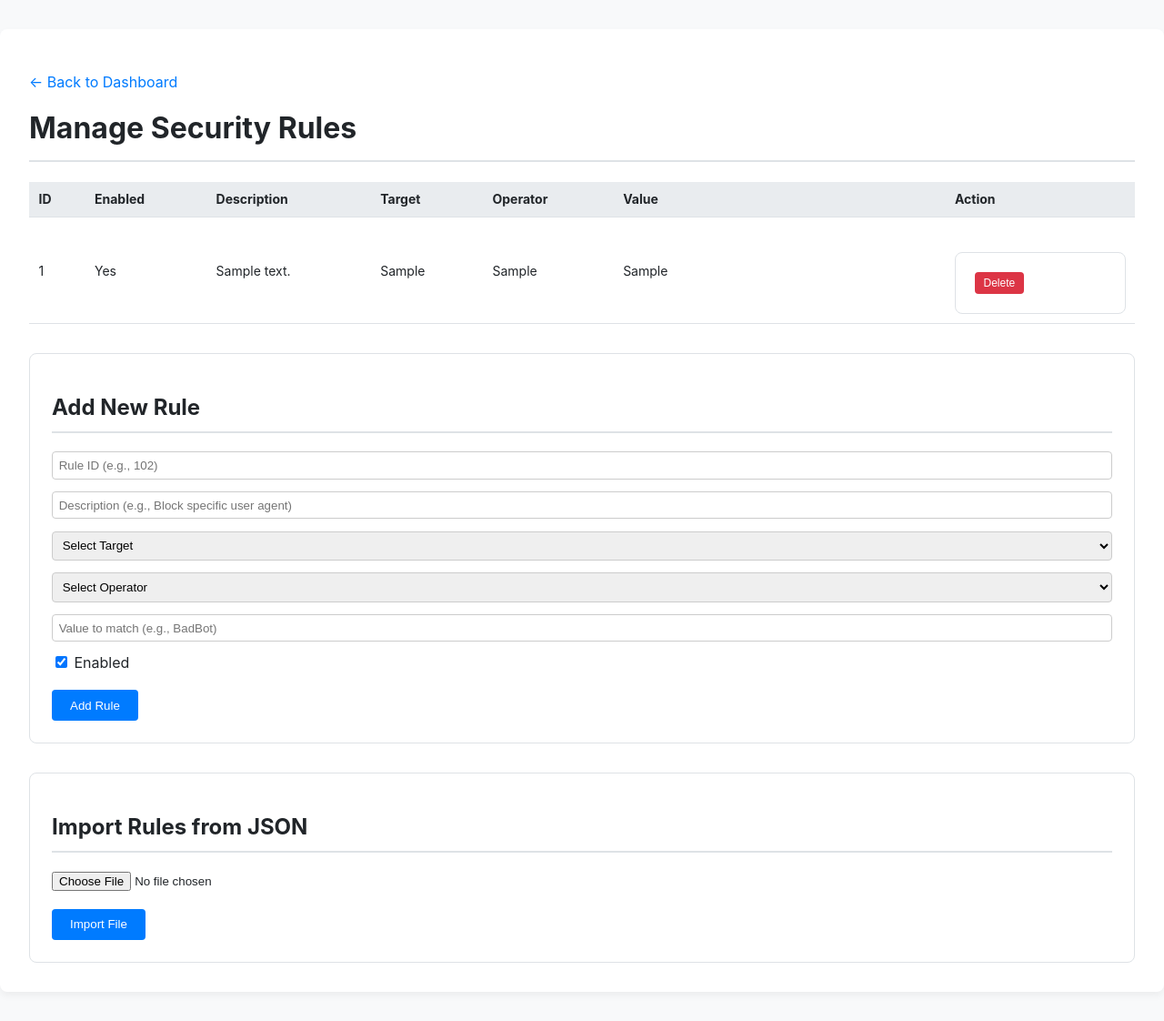
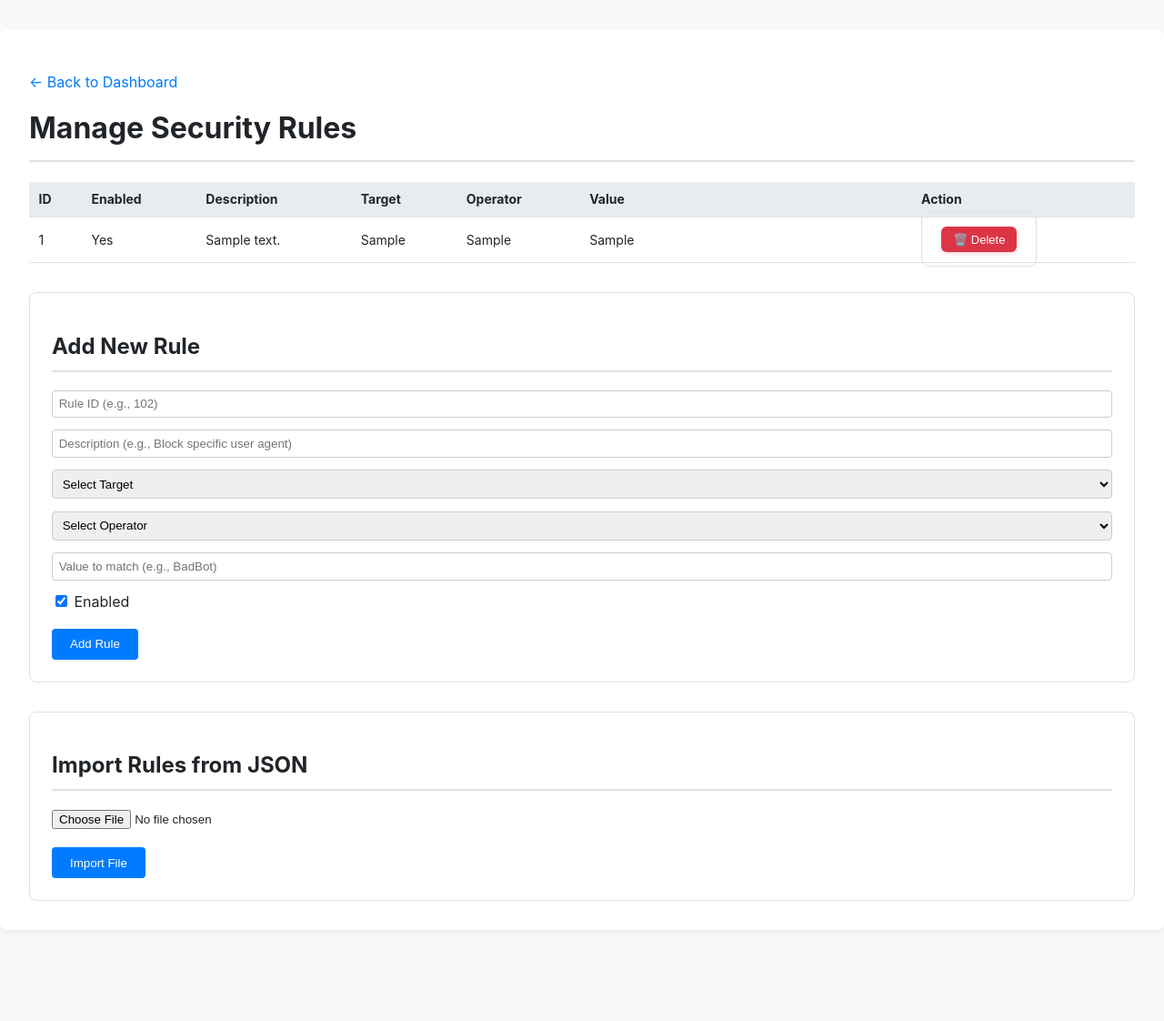
Before and after one commit to khoilv2005/NT140.Q11-D03-WAF, a Flask app: page /manage-rules in a window 1280 px wide. Shown: the whole page at 91% size. After the commit the page ends 990 px from the top, so only its background shows below. Run offline with Flask 3, Linux system fonts and the light colour scheme; tables that the repository leaves empty hold one stand-in row (values such as "Sample post").

Commit message:
fix giao dien nut delete

```diff
--- a/WAF_admin/templates/manage_rules.html
+++ b/WAF_admin/templates/manage_rules.html
@@ -15,7 +15,27 @@
         form { margin-top: 2em; padding: 1.5em; border: 1px solid #dee2e6; border-radius: 8px; }
         form input[type="text"], form input[type="number"], form select { width: 100%; padding: 0.5em; margin-bottom: 1em; border: 1px solid #ccc; border-radius: 4px; box-sizing: border-box; }
         form button { padding: 0.7em 1.5em; background-color: #007bff; color: white; border: none; border-radius: 4px; cursor: pointer; }
-        .btn-delete { background-color: #dc3545; padding: 0.4em 0.8em; font-size: 12px; color: white; }
+        .btn-delete {
+            background-color: #dc3545;
+            padding: 0.5em 1em;
+            font-size: 13px;
+            color: white;
+            border: none;
+            border-radius: 6px;
+            cursor: pointer;
+            transition: all 0.3s ease;
+            font-weight: 500;
+            box-shadow: 0 2px 4px rgba(220, 53, 69, 0.2);
+        }
+        .btn-delete:hover {
+            background-color: #c82333;
+            transform: translateY(-1px);
+            box-shadow: 0 4px 8px rgba(220, 53, 69, 0.3);
+        }
+        .btn-delete:active {
+            transform: translateY(0);
+            box-shadow: 0 2px 4px rgba(220, 53, 69, 0.2);
+        }
     </style>
 </head>
 <body>
@@ -45,8 +65,10 @@
                     <td>{{ rule.operator }}</td>
                     <td style="word-break: break-all;">{{ rule.value }}</td>
                     <td>
-                        <form action="{{ url_for('delete_rule', rule_id=rule.id) }}" method="post" onsubmit="return confirm('Are you sure you want to delete rule {{ rule.id }}?');">
-                            <button type="submit" class="btn-delete">Delete</button>
+                        <form action="{{ url_for('delete_rule', rule_id=rule.id) }}" method="post" onsubmit="return confirm('Bạn có chắc chắn muốn xóa rule {{ rule.id }}?');" style="display: inline;">
+                            <button type="submit" class="btn-delete" title="Xóa rule này">
+                                🗑️ Delete
+                            </button>
                         </form>
                     </td>
                 </tr>
```
